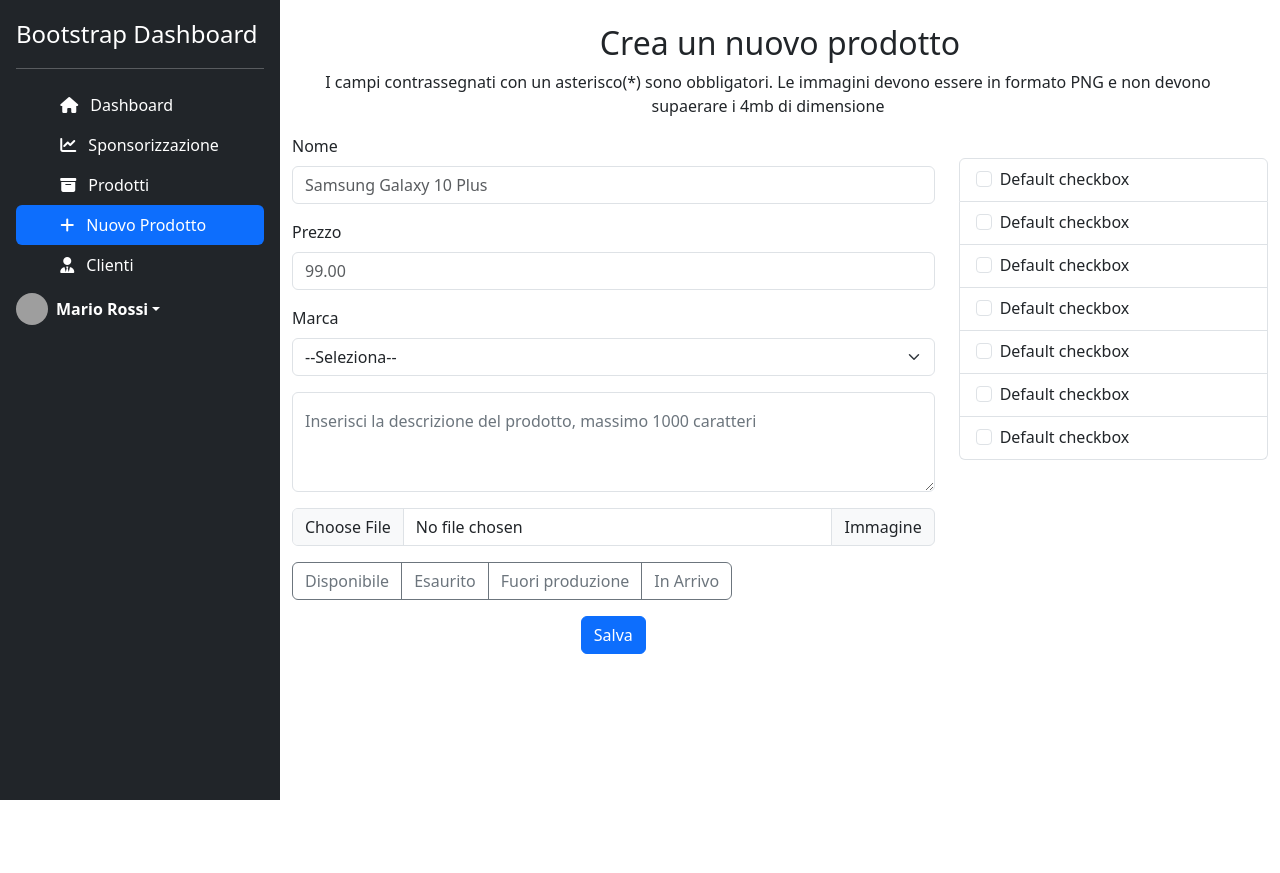
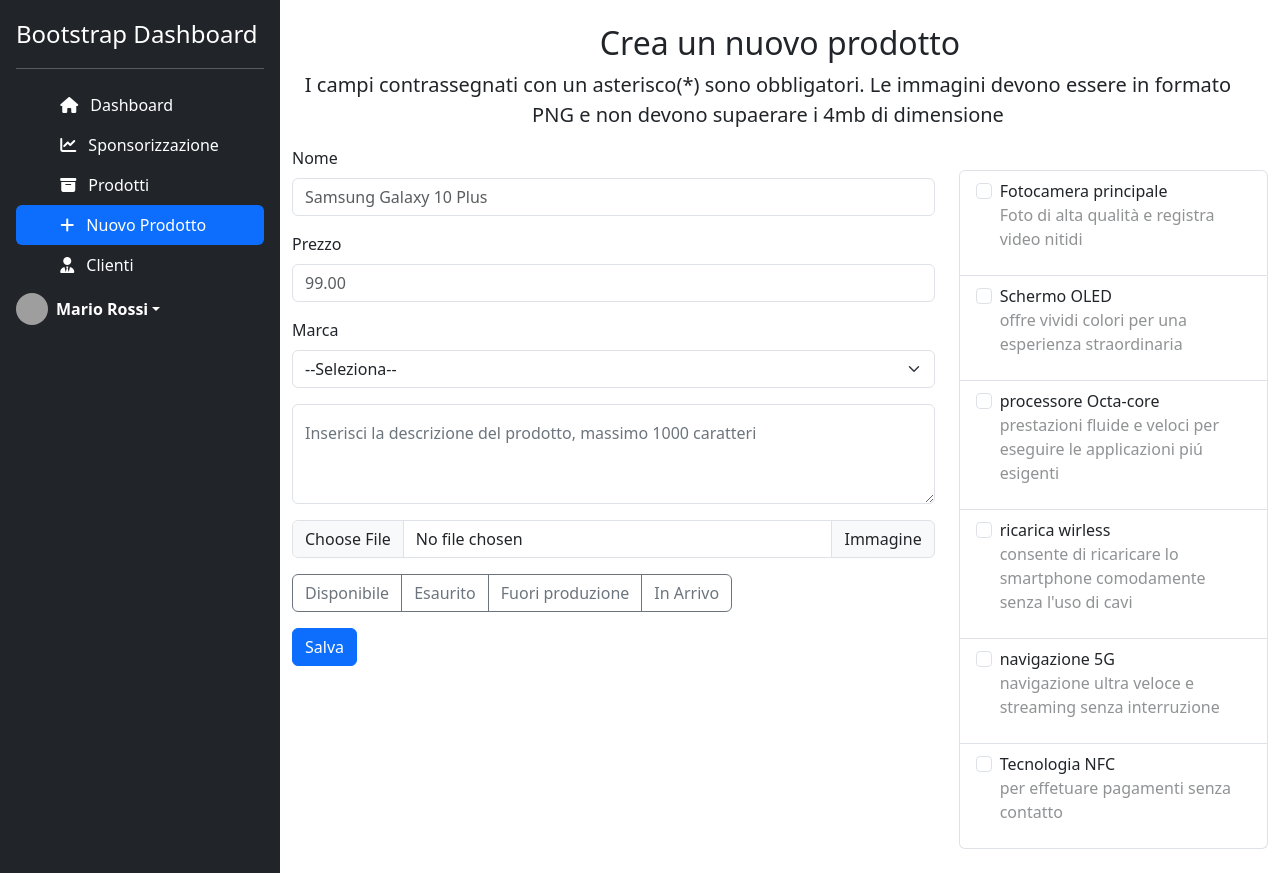
Before and after one commit to MicheleRaisa95/-html-css-bootstrap-dashboard, a plain HTML site: page form.html in a window 1280 px wide. Before the commit the page ends 800 px from the top, so only its background shows below. Drawn offline with nearby package versions, Linux system fonts and the light colour scheme; grey boxes are pictures that could not be loaded.

Commit message:
[UPD] added content to checkbox list

```diff
--- a/form.html
+++ b/form.html
@@ -49,6 +49,9 @@
             </div>
           </nav>
     </header>
+    <!-- /nav menu -->
+    <!-- content -->
+    <!-- sidebar -->
     <main class="d-flex flex-nowrap">
         <div class="d-md-flex d-none min-vh-100 flex-column flex-shrink-0 p-3 text-bg-dark" style="width: 280px;">
             <a href="/" class="d-flex align-items-center mb-3 mb-md-0 me-md-auto text-white text-decoration-none">
@@ -101,6 +104,8 @@
               </ul>
             </div>
           </div>
+          <!-- /sidebar -->
+          <!-- lead -->
          <div class="container text-center py-4">
             <div class="row">
                 <div class="col-12">
@@ -110,11 +115,13 @@
                 </div>
                 <div class="row">
                     <div class="col-12">
-                        <p>
+                        <p class="lead">
                         I campi contrassegnati con un asterisco(*) sono obbligatori. Le immagini devono essere in formato PNG e non devono supaerare i 4mb di dimensione
                       </p>
                       </div>
                 </div>
+                <!-- /lead -->
+                <!-- form -->
                 <div class="col-12 col-lg-8">
                     <div class="mb-3 text-start">
                         <label for="exampleFormControlInput1" class="form-label">Nome</label>
@@ -147,77 +154,83 @@
                         <button class="btn btn-outline-secondary" type="button">Fuori produzione</button>
                         <button class="btn btn-outline-secondary" type="button">In Arrivo</button>
                       </div>
-                      <div class="d-none d-lg-block">
+                      <!-- /form -->
+                      <!-- Save button -->
+                      <div class="d-none d-lg-flex">
                         <button type="button" class="btn btn-primary">Salva</button>
                       </div>
+                       <!-- /save button -->
                 </div>
+                <!-- checkbox list -->
                   <div class="col-12 col-lg-4 mt-4">
                     <ul class="list-group">
                         <li class="list-group-item">
                             <div class="form-check text-start">
                             <input class="form-check-input" type="checkbox" value="" id="flexCheckDefault">
                             <label class="form-check-label" for="flexCheckDefault">
-                              Default checkbox
+                             Fotocamera principale
                             </label>
+                            <p class="text-body-tertiary">Foto di alta qualit&agrave; e registra video nitidi</p>
                           </div>
                         </li>
                         <li class="list-group-item">
                             <div class="form-check text-start">
                                 <input class="form-check-input" type="checkbox" value="" id="flexCheckDefault">
                                 <label class="form-check-label" for="flexCheckDefault">
-                                  Default checkbox
+                                  Schermo OLED
                                 </label>
+                                <p class="text-body-tertiary">offre vividi colori per una esperienza straordinaria</p>
                               </div>
                         </li>
                         <li class="list-group-item">
                             <div class="form-check text-start">
                                 <input class="form-check-input" type="checkbox" value="" id="flexCheckDefault">
                                 <label class="form-check-label" for="flexCheckDefault">
-                                  Default checkbox
+                                  processore Octa-core
                                 </label>
+                                <p class="text-body-tertiary">prestazioni fluide e veloci per eseguire le applicazioni pi&uacute; esigenti</p>
                               </div>
                         </li>
                         <li class="list-group-item">
                             <div class="form-check text-start">
                                 <input class="form-check-input" type="checkbox" value="" id="flexCheckDefault">
                                 <label class="form-check-label" for="flexCheckDefault">
-                                  Default checkbox
+                                  ricarica wirless
                                 </label>
+                                <p class="text-body-tertiary">consente di ricaricare lo smartphone comodamente senza l'uso di cavi</p>
                               </div>
                         </li>
                         <li class="list-group-item">
                             <div class="form-check text-start">
                                 <input class="form-check-input" type="checkbox" value="" id="flexCheckDefault">
                                 <label class="form-check-label" for="flexCheckDefault">
-                                  Default checkbox
+                                  navigazione 5G
                                 </label>
+                                <p class="text-body-tertiary">navigazione ultra veloce e streaming senza interruzione</p>
                               </div>
                         </li>
                         <li class="list-group-item">
                             <div class="form-check text-start">
                                 <input class="form-check-input" type="checkbox" value="" id="flexCheckDefault">
                                 <label class="form-check-label" for="flexCheckDefault">
-                                  Default checkbox
+                                  Tecnologia NFC
                                 </label>
-                              </div>
-                        </li>
-                        <li class="list-group-item">
-                            <div class="form-check text-start">
-                                <input class="form-check-input" type="checkbox" value="" id="flexCheckDefault">
-                                <label class="form-check-label" for="flexCheckDefault">
-                                  Default checkbox
-                                </label>
+                                <p class="text-body-tertiary">per effetuare pagamenti senza contatto</p>
                               </div>
                         </li>
                       </ul>
-                      <div class="py-2 d-lg-none">
+                      <!-- /checkbox section -->
+                      <!-- button save -->
+                      <div class="py-2 d-lg-none d-flex">
                         <button type="button" class="btn btn-primary">Salva</button>
                       </div>
+                       <!-- /button save -->
                   </div>
                 </div>
          </div>
 
     </main>
+    <!-- content -->
     <!-- BOOTSTRAP JAVA -->
 <script src="https://cdn.jsdelivr.net/npm/bootstrap@5.3.3/dist/js/bootstrap.bundle.min.js" integrity="sha384-YvpcrYf0tY3lHB60NNkmXc5s9fDVZLESaAA55NDzOxhy9GkcIdslK1eN7N6jIeHz" crossorigin="anonymous"></script>
 </body>
```
